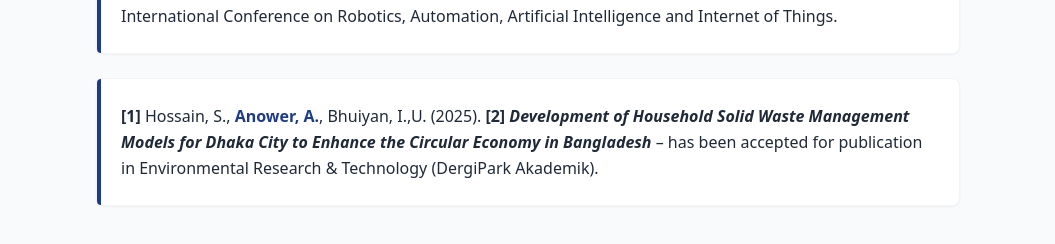
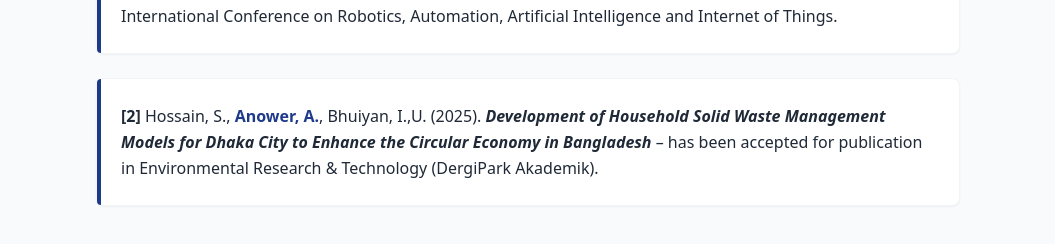
Before and after one commit to AnanyaAnower/AnanyaAnower.github.io, a Jekyll site: the page publications.html, which Jekyll copies as it is, in a window 1280 px wide. Shown: the part 278-522 px from the top of the page, without its empty margins (112-1167 px from the left). Built offline with Jekyll 4.4.1, drawn with Linux system fonts in a browser that asks for light colours; nearby versions of some CDN libraries.

Commit message:
Update publications.html

```diff
--- a/publications.html
+++ b/publications.html
@@ -38,9 +38,9 @@
             <div class="bg-white p-6 rounded-lg shadow-sm border border-gray-100 relative">
                 <span class="absolute top-0 left-0 w-1 h-full bg-blue-900 rounded-l-lg"></span>
                 <p class="text-gray-800 leading-relaxed">
-                    <span class="font-bold">[1]</span> Hossain, S., <span class="font-bold text-blue-900">Anower, A.</span>, Bhuiyan, I.,U. (2025).
+                    <span class="font-bold">[2]</span> Hossain, S., <span class="font-bold text-blue-900">Anower, A.</span>, Bhuiyan, I.,U. (2025).
 
-                    <span class="font-bold">[2]</span> <span class="italic font-semibold">Development of Household Solid Waste Management Models for Dhaka City to Enhance the Circular Economy in Bangladesh</span>
+                    <span class="font-bold"></span> <span class="italic font-semibold">Development of Household Solid Waste Management Models for Dhaka City to Enhance the Circular Economy in Bangladesh</span>
                     – has been accepted for publication in Environmental Research & Technology (DergiPark Akademik).
                 </p>
             </div>
```
